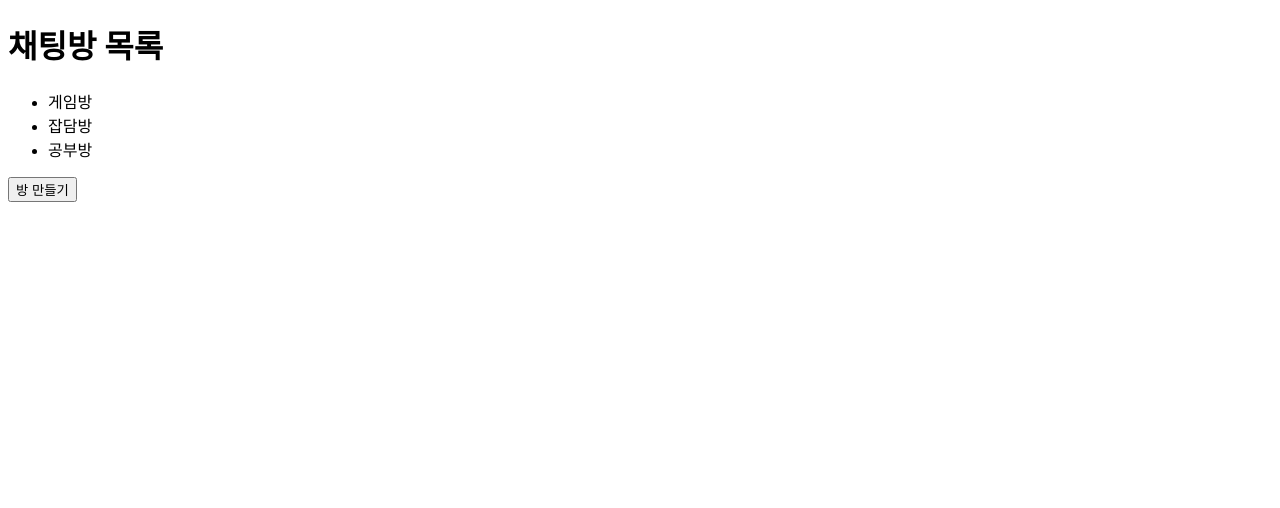
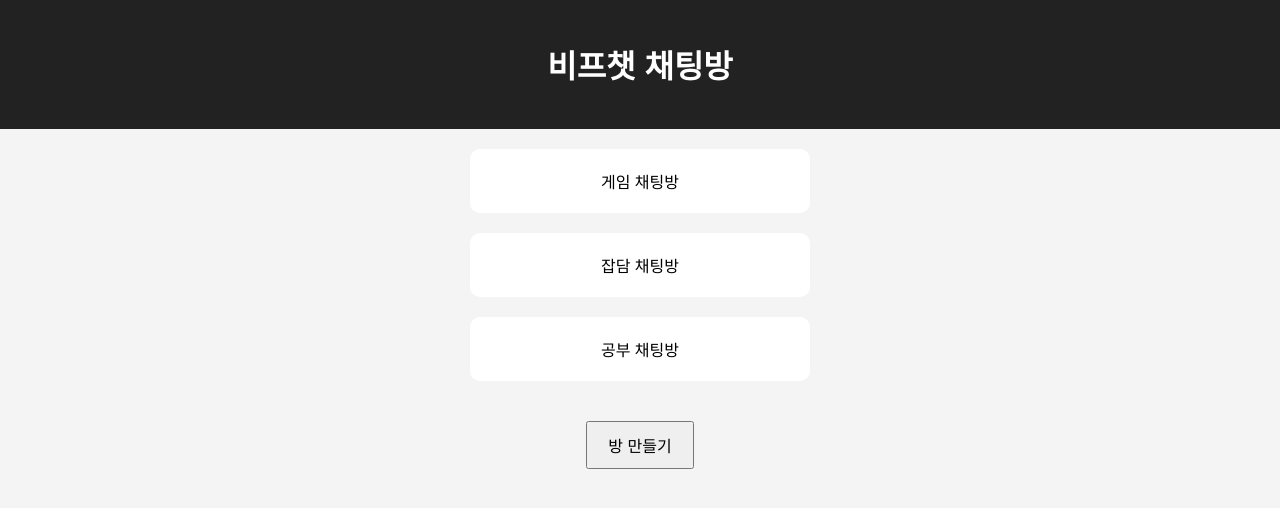
Before and after one commit to wj12m241125-beep/Chat-site, a plain HTML site: page rooms.html in a window 1280 px wide. Drawn offline with Linux system fonts and the light colour scheme.

Commit message:
Update rooms.html

```diff
--- a/rooms.html
+++ b/rooms.html
@@ -1,20 +1,55 @@
 <!DOCTYPE html>
 <html>
 <head>
-<title>채팅방 목록</title>
+<title>비프챗 - 채팅방</title>
+
+<style>
+
+body{
+font-family:Arial;
+background:#f4f4f4;
+text-align:center;
+margin:0;
+}
+
+header{
+background:#222;
+color:white;
+padding:20px;
+}
+
+.room{
+background:white;
+width:300px;
+margin:20px auto;
+padding:20px;
+border-radius:10px;
+cursor:pointer;
+}
+
+button{
+padding:10px 20px;
+font-size:16px;
+margin-top:20px;
+}
+
+</style>
+
 </head>
 
 <body>
 
-<h1>채팅방 목록</h1>
+<header>
+<h1>비프챗 채팅방</h1>
+</header>
 
-<ul>
-<li>게임방</li>
-<li>잡담방</li>
-<li>공부방</li>
-</ul>
+<div class="room">게임 채팅방</div>
+<div class="room">잡담 채팅방</div>
+<div class="room">공부 채팅방</div>
 
-<button>방 만들기</button>
+<button onclick="location.href='create.html'">
+방 만들기
+</button>
 
 </body>
 </html>
```
